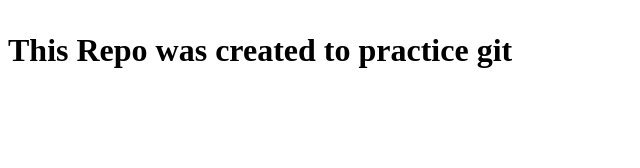
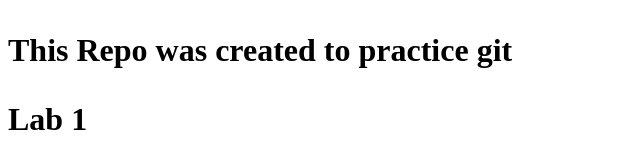
Before and after one commit to hadeer-khaled/Version_Control_ITI_Test_Repo_2, a plain HTML site: page index.html in a window 1280 px wide. Shown: the whole page, without its empty margins (0-640 px from the left). Drawn offline with Linux system fonts and the light colour scheme.

Commit message:
Update index.html

```diff
--- a/index.html
+++ b/index.html
@@ -8,6 +8,7 @@
 <body>
     <h1>
         <p> This Repo was created to practice git</p>
+        <p> Lab 1 </p>
     </h1>
 </body>
 </html>
```
